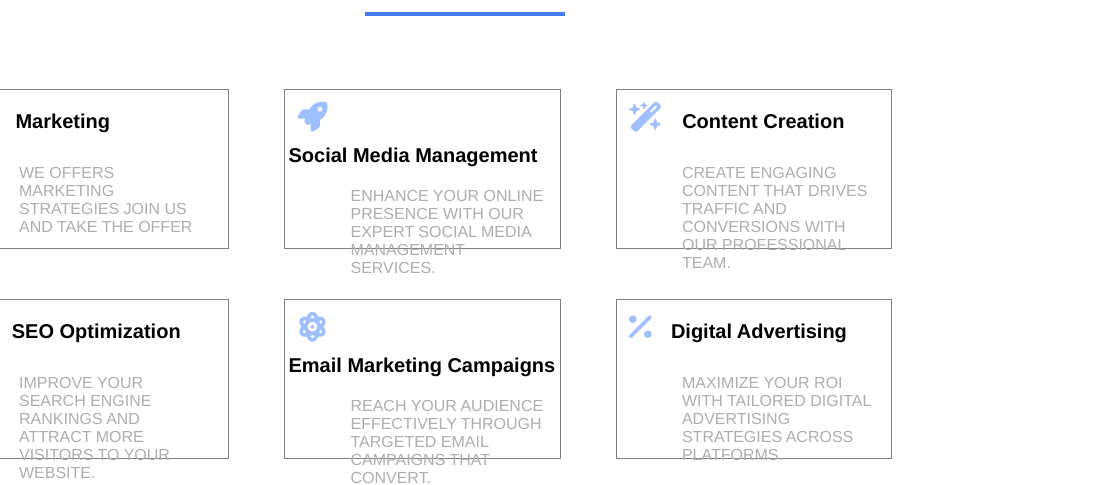
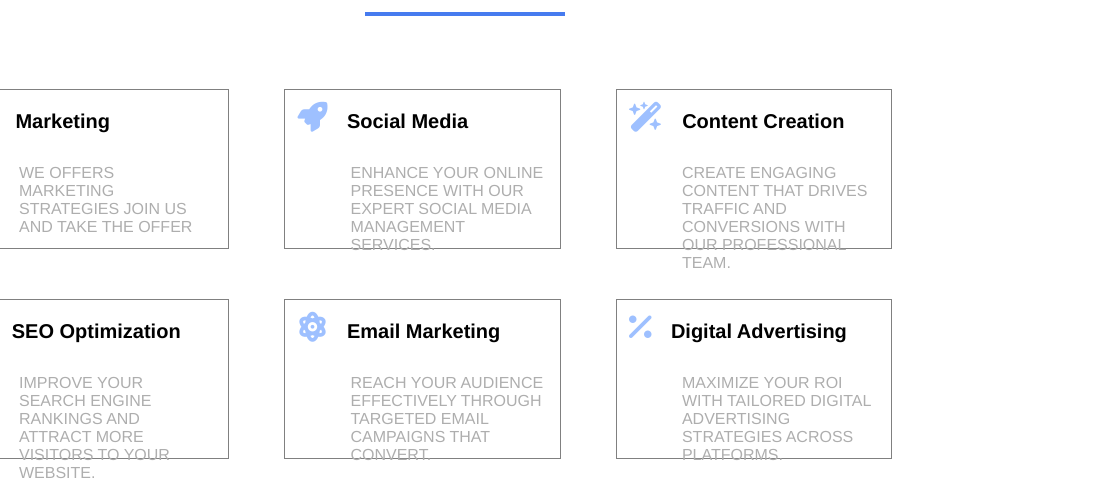
Before and after one commit to YahiaHany/Marketing-website, a plain HTML site: page index.html in a window 1280 px wide. Shown: the part 3161-3646 px from the top of the page, 175-1280 px from the left. Drawn offline with Linux system fonts and the light colour scheme.

Commit message:
index.html

```diff
--- a/index.html
+++ b/index.html
@@ -190,7 +190,7 @@
             </div><!-- the offer -->
             <div class="the-offer sp">
                 <i class="fa-solid fa-rocket"></i>
-                <h3>Social Media Management</h3>
+                <h3>Social Media</h3>
                 <p>Enhance your online presence with our expert social media management services.</p>
             </div><!-- the offer -->
             <div class="the-offer">
@@ -205,7 +205,7 @@
             </div><!-- the offer -->
             <div class="the-offer sp">
                 <i class="fa-solid fa-atom"></i>
-                <h3>Email Marketing Campaigns</h3>
+                <h3>Email Marketing</h3>
                 <p>Reach your audience effectively through targeted email campaigns that convert.</p>
             </div><!-- the offer -->
             <div class="the-offer">
```
